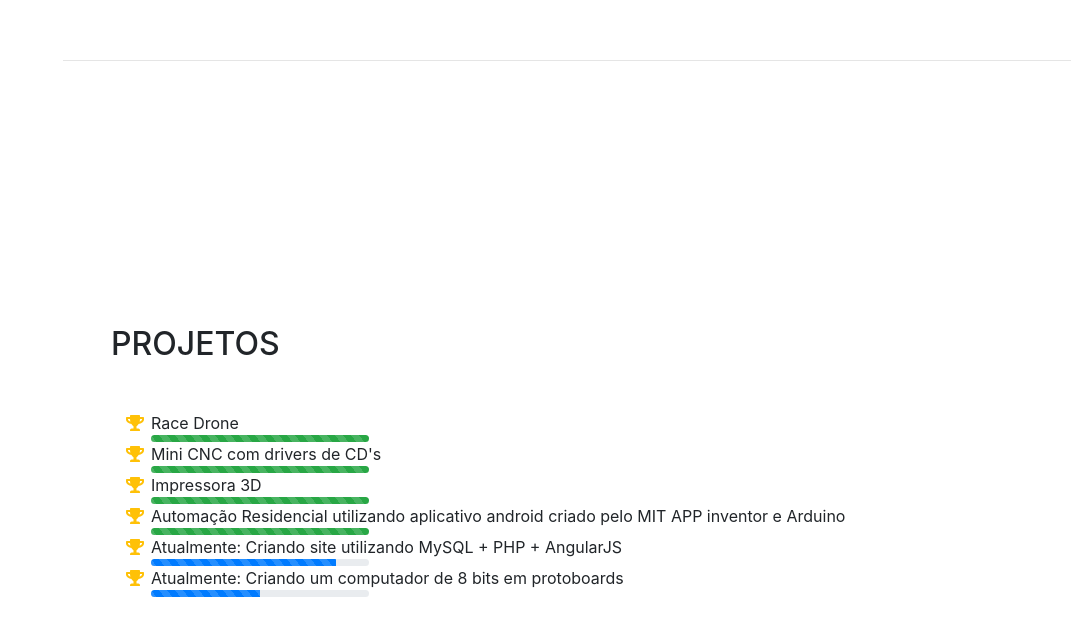
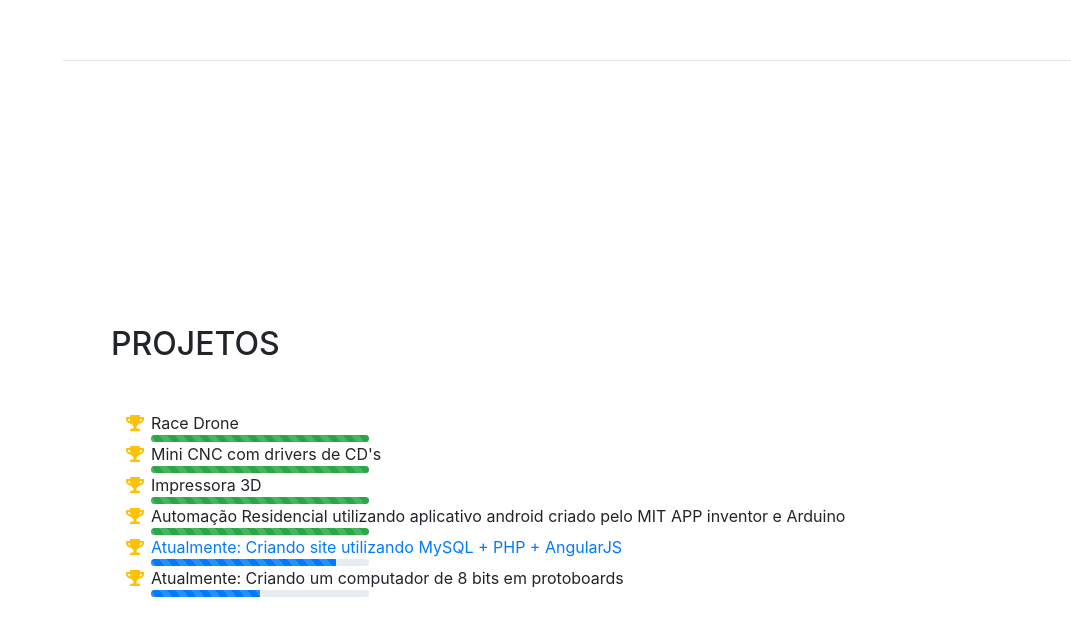
Before and after one commit to Marcosgois/MarcosGois-PersonalSite, a website with bundled scripts: page index.html in a window 1280 px wide. Shown: the part 3944-4579 px from the top of the page, without its empty margins (209-1280 px from the left). Built offline with nearby package versions, Linux system fonts and the light colour scheme; a web font is replaced by a local one.

Commit message:
Update index.html
Colocando link dos projetos

```diff
--- a/index.html
+++ b/index.html
@@ -272,7 +272,7 @@
                       </div>
             <li>
               <i class="fa-li fa fa-trophy text-warning"></i>
-              Atualmente: Criando site utilizando MySQL + PHP + AngularJS
+              <a href="scorerx.com.br">Atualmente: Criando site utilizando MySQL + PHP + AngularJS </a>
               <div class="progress" style="height: 7px; width: 25%;">
                 <div class="progress-bar progress-bar-striped progress-bar-animated" role="progressbar" style="width: 85%" aria-valuenow="85" aria-valuemin="0" aria-valuemax="100"></div>
               </div>
```
